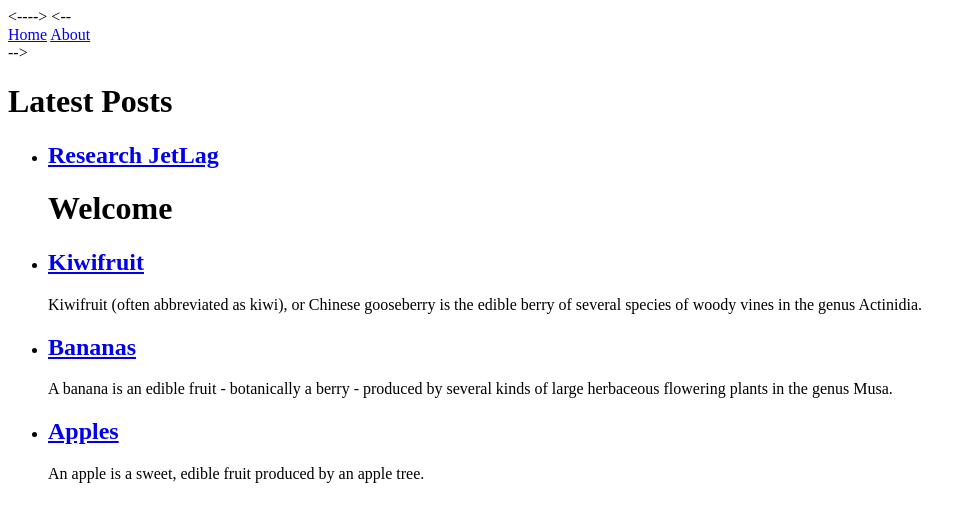
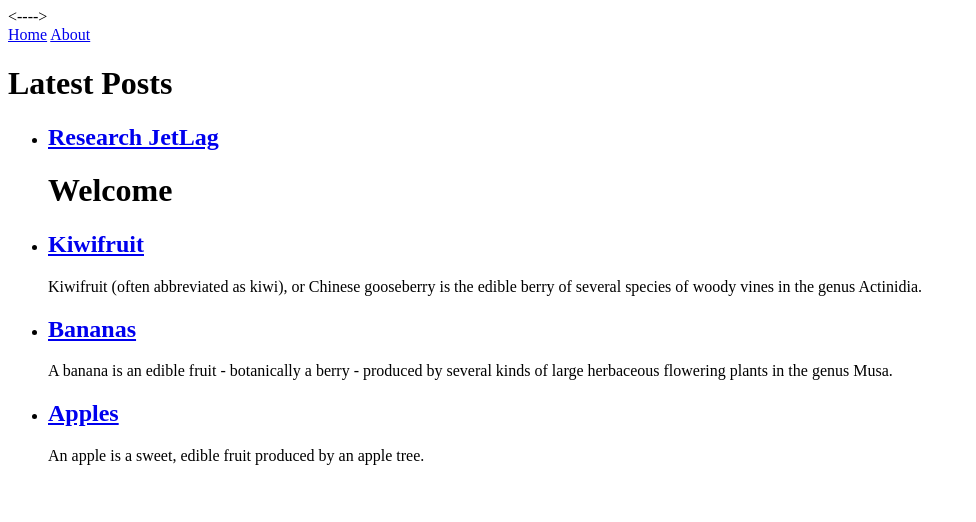
Before and after one commit to ledlightjungledStefan/Osterei, a Jekyll site: the page built from blog.html, in a window 1280 px wide. Shown: the top 522 px of the page, without its empty margins (0-976 px from the left). Built offline with Jekyll 4.4.1, drawn with Linux system fonts in a browser that asks for light colours.

Commit message:
Update default.html

```diff
--- a/_layouts/default.html
+++ b/_layouts/default.html
@@ -8,7 +8,7 @@
     <--<link rel="stylesheet" href="/assets/css/styles.css">-->
   </head>
     <body>
-      <--{% include navigation.html %}-->
+      {% include navigation.html %}
       {{ content }}
     </body>
 </html>
```
